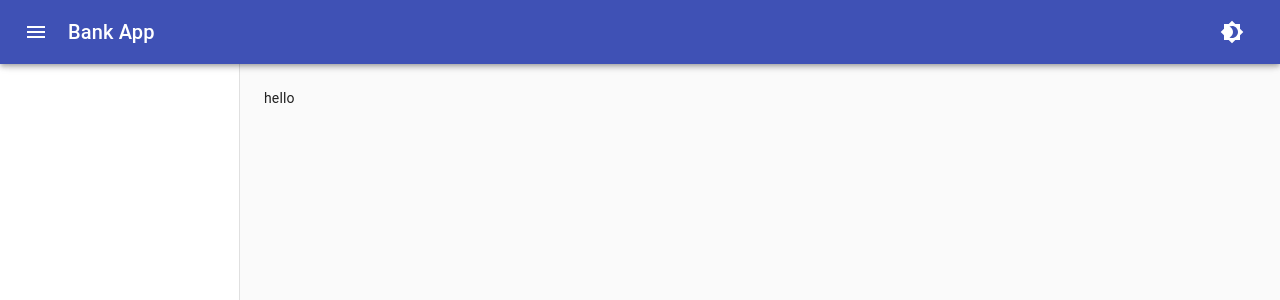
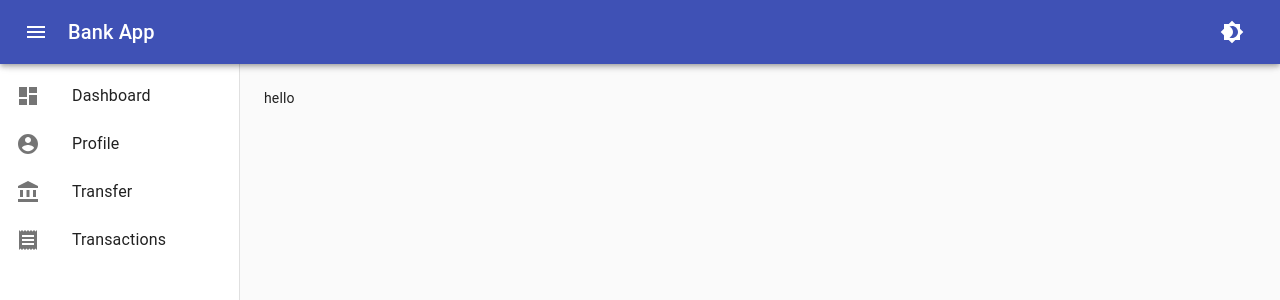
Before and after one commit to aragon12/my_bankapp, a React (Create React App) app: page /test in a window 1280 px wide. Shown: the top 300 px of the page. Built offline with nearby package versions, Linux system fonts and the light colour scheme.

Commit message:
bankapp: add drawer list
list of menu items to choose from drawer

```diff
--- a/src/App.js
+++ b/src/App.js
@@ -2,24 +2,25 @@ import Home from "./Home";
 import Login from "./Login";
 import AppDrawer from "./AppDrawer";
 import Test from "./Test";
-import { Switch, Route, Redirect } from "react-router-dom";
+import { Switch, Route, Redirect, useLocation } from "react-router-dom";
 
 const isLogged = true;
 
 function App() {
+  const location = useLocation();
   return (
-    <AppDrawer open={true}>
-    <Switch>
-      <PrivateRoute isLogged={isLogged} exact path='/' component={Home} />
-      <RestrictedRoute isLogged={isLogged} exact path='/login' component={Login} />
-      <Route exact path='/test' component={Test} />
-    </Switch>
+    <AppDrawer path={location.pathname} open={true}>
+      <Switch>
+        <PrivateRoute isLogged={isLogged} exact path='/' component={Home} />
+        <RestrictedRoute isLogged={isLogged} exact path='/login' component={Login} />
+        <Route exact path='/test' component={Test} />
+      </Switch>
     </AppDrawer>
   )
 }
 
 //Allows only authorized users to access
-function PrivateRoute ({component: Component, isLogged, ...rest}) {
+function PrivateRoute({ component: Component, isLogged, ...rest }) {
   return (
     <Route
       {...rest}
@@ -32,7 +33,7 @@ function PrivateRoute ({component: Component, isLogged, ...rest}) {
 
 //Restrict authorized users to access certain pages
 //Like Login/Register
-function RestrictedRoute ({component: Component, isLogged, ...rest}) {
+function RestrictedRoute({ component: Component, isLogged, ...rest }) {
   return (
     <Route
       {...rest}
--- a/src/AppDrawer.js
+++ b/src/AppDrawer.js
@@ -13,6 +13,7 @@ import useMediaQuery from '@material-ui/core/useMediaQuery';
 import Typography from '@material-ui/core/Typography';
 import { useState } from 'react';
 import clsx from 'clsx';
+import { AuthList } from './DrawerList';
 
 const drawerWidth = 240;
 
@@ -35,7 +36,10 @@ const useStyles = makeStyles((theme) => ({
   },
   drawerPaper: {
     width: drawerWidth,
-    paddingTop: theme.spacing(7),
+    paddingTop: theme.spacing(8),
+    [theme.breakpoints.down('sm')]: {
+      paddingTop: theme.spacing(0),
+    },
   },
   drawerHeader: {
     display: 'flex',
@@ -148,6 +152,9 @@ function AppDrawer(props) {
           }}
           onClose={toggleMobileDrawer}
         >
+          <div onClick={toggleMobileDrawer}>
+            <AuthList path={props.path} />
+          </div>
         </Drawer>
         <main
           className={clsx(classes.content, {
--- /dev/null
+++ b/src/DrawerList.js
@@ -0,0 +1,63 @@
+import List from "@material-ui/core/List";
+import ListItem from "@material-ui/core/ListItem";
+import ListItemIcon from "@material-ui/core/ListItemIcon";
+import ListItemText from "@material-ui/core/ListItemText";
+import Typography from "@material-ui/core/Typography";
+import DashboardIcon from "@material-ui/icons/Dashboard";
+import AccountCircleIcon from "@material-ui/icons/AccountCircle";
+import AccountBalanceIcon from "@material-ui/icons/AccountBalance";
+import ReceiptIcon from "@material-ui/icons/Receipt";
+import { Link } from "react-router-dom";
+
+export function AuthList(props) {
+  return (
+    <div>
+      <List>
+        <CustomListItem
+          button
+          icon={DashboardIcon}
+          text='Dashboard'
+          select={props.path === '/'}
+          component={Link}
+          to='/'
+        />
+        <CustomListItem
+          button
+          icon={AccountCircleIcon}
+          text='Profile'
+          select={props.path === '/profile'}
+          component={Link}
+          to='/profile'
+        />
+        <CustomListItem
+          button
+          icon={AccountBalanceIcon}
+          text='Transfer'
+          select={props.path === '/transfer'}
+          component={Link}
+          to='/transfer'
+        />
+        <CustomListItem
+          button
+          icon={ReceiptIcon}
+          text='Transactions'
+          select={props.path === '/transactions'}
+          component={Link}
+          to='/transactions'
+        />
+      </List>
+    </div>
+  )
+};
+
+function CustomListItem({ icon: Icon, text, select, ...rest }) {
+  text = select ? <Typography color='primary'>{text}</Typography> : text;
+  return (
+    <ListItem selected={select} {...rest}>
+      <ListItemIcon>
+        <Icon color={select ? 'primary' : undefined} />
+      </ListItemIcon>
+      <ListItemText primary={text} />
+    </ListItem>
+  );
+}
```
